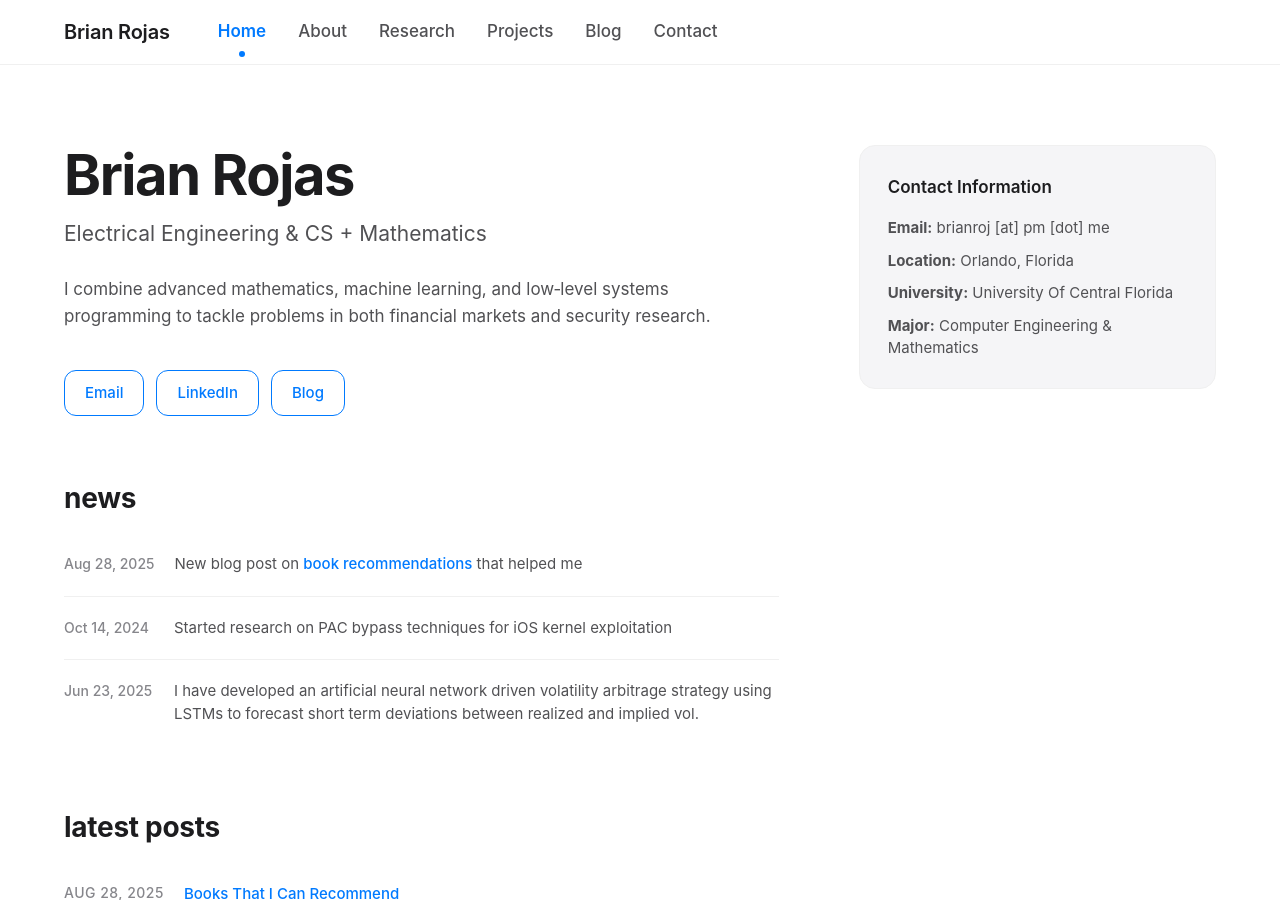
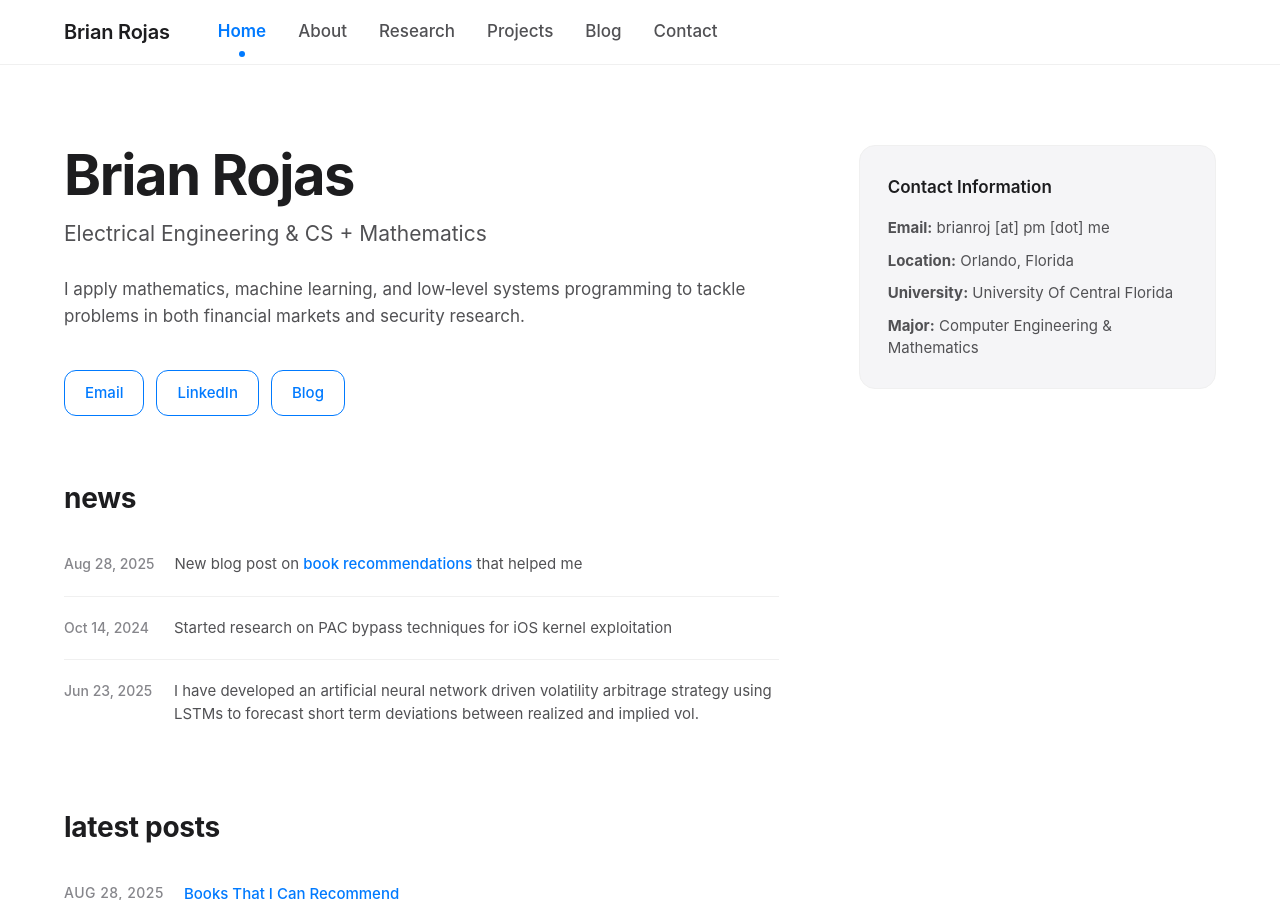
Before and after one commit to brianrojrc/brianrojrc.github.io, a Jekyll site: the page built from index.md, in a window 1280 px wide and 900 px high. Built offline with Jekyll 4.4.1, drawn with Linux system fonts in a browser that asks for light colours.

Commit message:
Update index.md

```diff
--- a/index.md
+++ b/index.md
@@ -9,7 +9,7 @@ title: Home
             <h1>Brian Rojas</h1>
             <p class="tagline">Electrical Engineering & CS + Mathematics</p>
             <div class="profile-bio">
-                I combine advanced mathematics, machine learning, and low‑level systems programming to tackle
+                I apply mathematics, machine learning, and low‑level systems programming to tackle
                 problems in both financial markets and security research.
             </div>
             <div class="profile-links">
```
